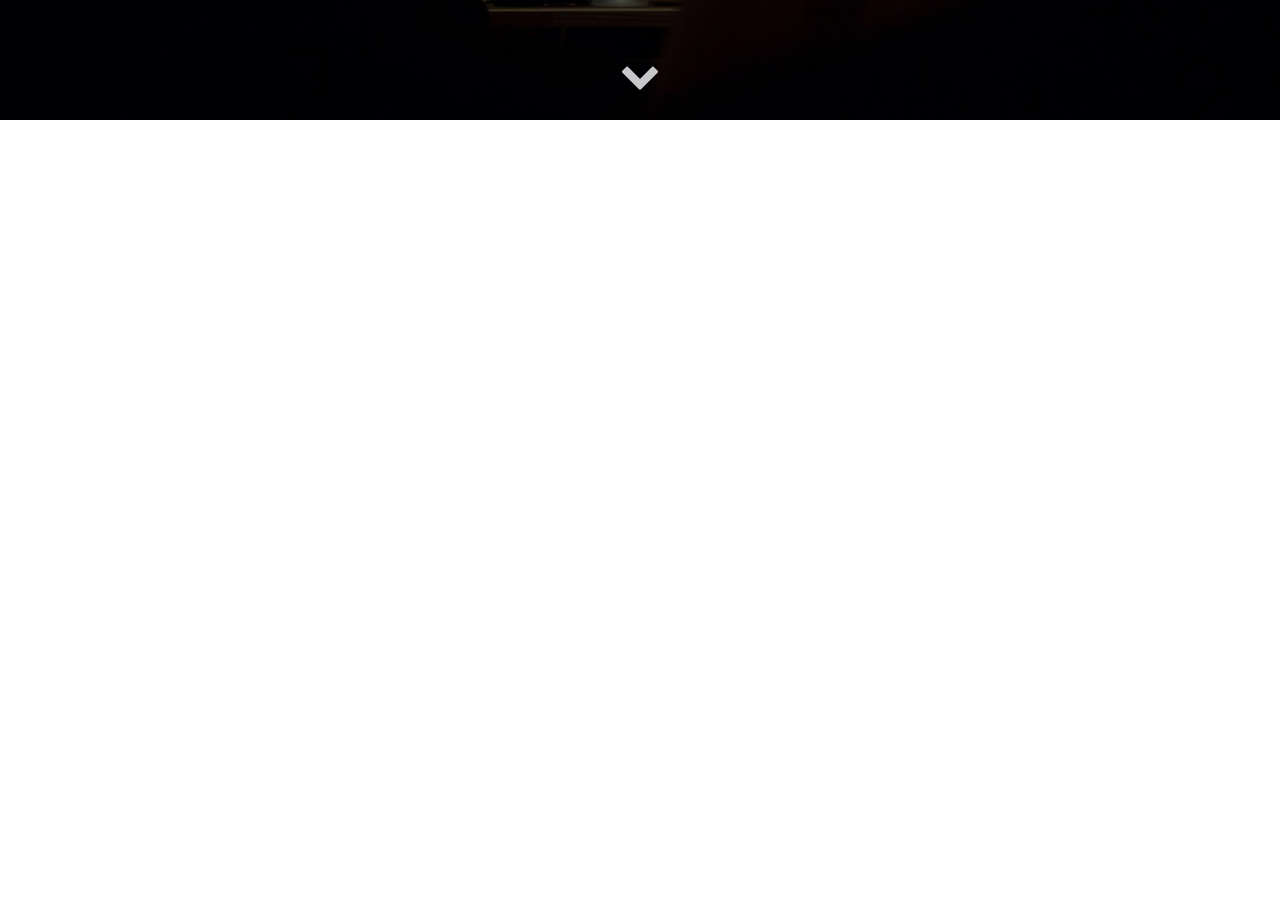
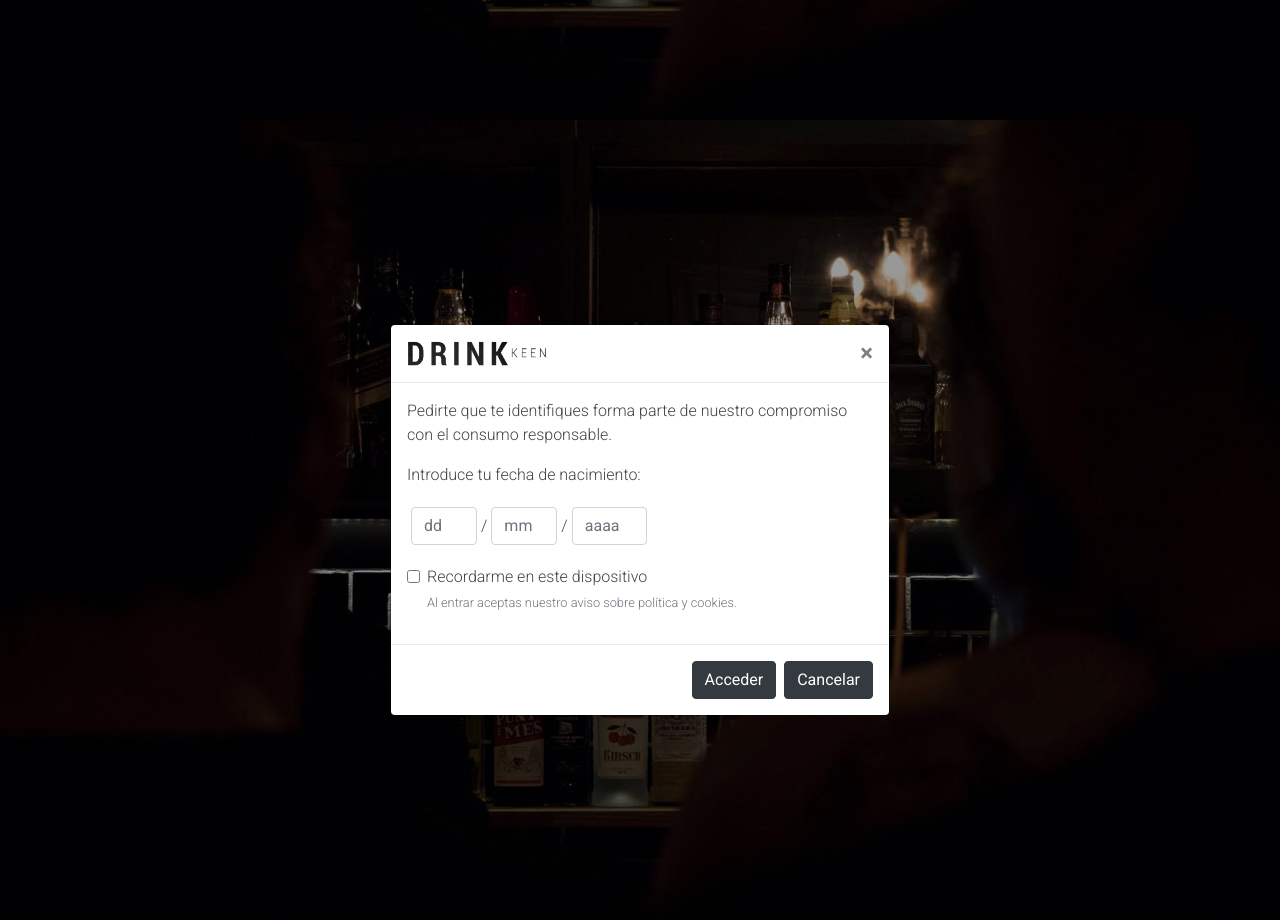
Before and after one commit to okaywaitwhat/drinkkeen, a Vue app in the folder web/: page /cocteleria/clasica in a window 1280 px wide. Shown: the part 680-1600 px from the top of the page. Before the commit the page ends 800 px from the top, so only its background shows below. Built offline with nearby package versions, Linux system fonts and the light colour scheme; what vue-progressive-image would draw is missing.

Commit message:
bs vue checkboxes

```diff
--- a/web/src/App.vue
+++ b/web/src/App.vue
@@ -2,7 +2,8 @@
   <div id="app">
     <!-- atributos con `:` (props) son para tomar lo que le paso como variable, si no tiene `:` entonces lo toma como texto plano -->
     <Intro v-if="!dismissedIntro" @click.native="dismissIntro()"/>
-    <template v-else>
+    <Modal v-if="!dismissedModal" @click.native="dismissModal()"/>
+    <template v-if="dismissedIntro, dismissedModal">
       <Navbar />
       <!-- definimos el router y adentro el mismo se encarga de mostrar lo que queremos para cada ruta -->
       <router-view class="view"></router-view>
@@ -15,24 +16,31 @@
 import Intro from './components/Intro'
 import Foot from './components/Foot'
 import Navbar from './components/NavBar'
+import Modal from './components/Modal'
 
 const introKey = 'dismissedIntro'
+const modalKey = 'dismissedModal'
 
 export default {
   name: 'app',
   components: {
-    Intro, Navbar, Foot
+    Intro, Navbar, Foot, Modal,
   },
   data () {
     return {
-      dismissedIntro: localStorage.getItem(introKey)
+      dismissedIntro: localStorage.getItem(introKey),
+      dismissedModal: localStorage.getItem(modalKey),
     }
   },
   methods: {
     dismissIntro () {
       this.dismissedIntro = true
       localStorage.setItem(introKey, true)
-    }
+    },
+    dismissModal () {
+      this.dismissedModal = true
+      localStorage.setItem(modalKey, true)
+    },
   }
 }
 </script>
--- a/web/src/components/Beverages.vue
+++ b/web/src/components/Beverages.vue
@@ -1,6 +1,6 @@
 <template>
   <section class="container-fluid">
-    <p class="lead pb-4 pl-lg-5 pr-lg-5"><span>La esencia de las bebidas se mezclan para adentrarte a un nuevo mundo.</span><span>Desde el whisky hasta la ginebra, incia un recorrido que será el comienzo de infinitas e inovidables historias.</span></p>
+    <p class="lead pb-4 pl-lg-5 pr-lg-5"><span>La esencia de las bebidas se mezclan para adentrarte a un nuevo mundo.</span><span>Desde el whisky hasta la ginebra, inicia un recorrido que será el comienzo de infinitas e inovidables historias.</span></p>
     <div>
       <nav aria-label="breadcrumb">
         <ol class="breadcrumb justify-content-center bg-transparent p-0">
--- a/web/src/components/Intro.vue
+++ b/web/src/components/Intro.vue
@@ -13,7 +13,6 @@
 </template>
 
 <script>
-
 export default {
   name: 'intro',
   data () {
@@ -22,11 +21,9 @@ export default {
     }
   },
 }
-
 </script>
 
 <style scoped lang="scss">
-
 section {
   width: 100%;
   min-height: 100vh;
--- a/web/src/components/Login.vue
+++ b/web/src/components/Login.vue
@@ -15,8 +15,13 @@
             <input type="password" class="form-control" id="exampleInputPassword1" placeholder="Contraseña">
           </div>
           <div class="form-group form-check">
-            <input type="checkbox" class="form-check-input" id="exampleCheck1">
-            <label class="form-check-label text-light" for="exampleCheck1">Recordarme</label>
+          <b-form-checkbox class="text-light"
+                           id="checkbox1"
+                           v-model="status"
+                           value="accepted"
+                           unchecked-value="not_accepted">
+          Recordarme
+          </b-form-checkbox>
           </div>
           <button type="submit" class="btn btn-light">Ingresar</button>
         </form>
@@ -67,7 +72,8 @@ section {
 .form-wrapper {
   width: 20rem;
 }
- form {
-   padding: 2rem;
+
+form {
+  padding: 2rem;
  }
 </style>
--- a/web/src/components/Modal.vue
+++ b/web/src/components/Modal.vue
@@ -1,5 +1,5 @@
 <template>
-  <div class="modal" id="exampleModal" tabindex="-1" role="dialog" aria-labelledby="exampleModalLabel" aria-hidden="true">
+<section :style="{'background-image': `url(${require('../assets/media/intro.jpg')})`}">
   <div class="modal-dialog">
     <div class="modal-content">
       <div class="modal-header">
@@ -22,16 +22,17 @@
         <div class="form-group form-check">
           <input type="checkbox" class="form-check-input" id="exampleCheck1">
             <label class="form-check-label" for="exampleCheck1">Recordarme en este dispositivo</label>
-              <small class="form-text text-muted font-weight-light">Al entrar aceptas nuestro aviso sobre política y cookies</small>
+            <small class="form-text text-muted font-weight-light">Al entrar aceptas nuestro aviso sobre política y cookies.</small>
         </div>
       </div>
 
       <div class="modal-footer">
         <button type="button" class="btn btn-dark">Acceder</button>
+        <button type="button" class="btn btn-dark">Cancelar</button>
       </div>
     </div>
   </div>
-  </div>
+</section>
 </template>
 
 <script>
@@ -39,3 +40,19 @@ export default {
     name: 'Modal',
 }
 </script>
+
+<style lang="scss" scoped>
+section {
+  width: 100%;
+  min-height: 100vh;
+  display: flex;
+  align-items: center;
+  background-size: cover;
+  background: no-repeat center center fixed;
+  background-size: cover;
+}
+
+img {
+  width: 140px;
+}
+</style>
--- a/web/src/components/OfferForm.vue
+++ b/web/src/components/OfferForm.vue
@@ -40,6 +40,23 @@
       <label for="exampleFormControlTextarea1">Requisitos</label>
       <textarea class="form-control font-weight-light" rows="3" placeholder="Ej: Libreta Sanitaria, etc."></textarea>
     </div>
+
+    <div class="mb-3">
+      <b-form-checkbox class="mb-1"
+                       id="checkbox1"
+                       v-model="status"
+                       value="accepted"
+                       unchecked-value="not_accepted">
+        He revisado los datos ingresados.
+      </b-form-checkbox>
+      <b-form-checkbox id="checkbox2"
+                      v-model="status"
+                      value="accepted"
+                      unchecked-value="not_accepted">
+        Soy responsable por el contenido del aviso.
+      </b-form-checkbox>
+    </div>
+
     <button type="submit" class="btn btn-dark">Enviar</button>
   </form>
 </template>
```
Lines whose indentation alone changed are shown as unchanged.
